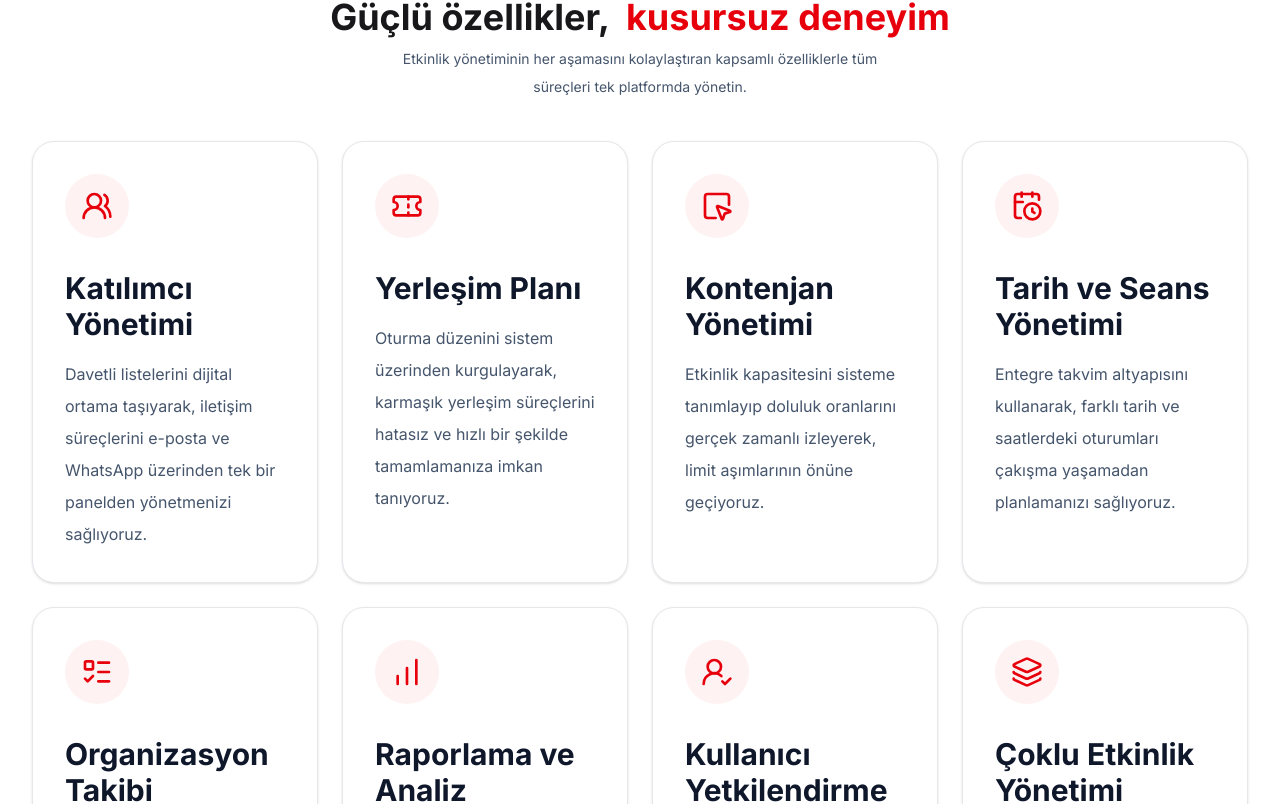
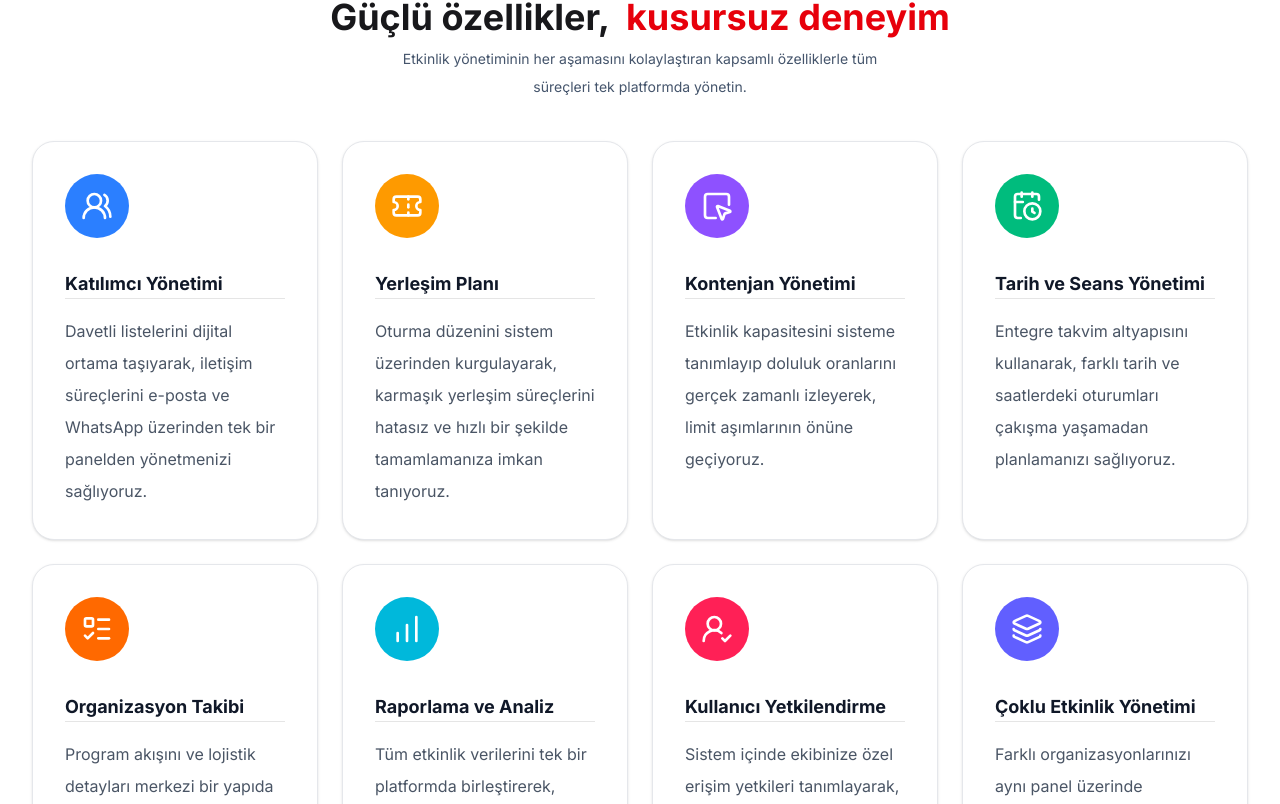
Before and after one commit to beyzaisil/Evenly-Landing, a Next.js app: page / in a window 1280 px wide. Shown: the part 1196-2000 px from the top of the page. Built offline with nearby package versions, Linux system fonts and the light colour scheme.

Commit message:
feat: enhance FeatureCard component with tone and background props

```diff
--- a/components/blocks/cards/FeatureCard.tsx
+++ b/components/blocks/cards/FeatureCard.tsx
@@ -1,19 +1,20 @@
 import { Feature } from "@/types/features";
 
-export function FeatureCard({ icon: Icon, title, description }: Feature) {
+
+export function FeatureCard({ icon: Icon, title, description, tone, cardBackground }: Feature) {
   return (
-    <div className="flex flex-col justify-between rounded-3xl border border-gray-200 bg-white p-8 shadow-sm transition-all duration-300 hover:-translate-y-2 hover:shadow-xl ">
+    <div className={`flex flex-col items-start rounded-3xl border border-gray-200 bg-white p-8 shadow-sm transition-all duration-300 hover:-translate-y-2 hover:shadow-md ${cardBackground} `}>
       <div>
 
-        <div className="mb-8 flex h-16 w-16 items-center justify-center rounded-full bg-red-50">
-          <Icon className="h-8 w-8 text-red-600" />
+        <div className={`mb-8 flex h-16 w-16 items-center justify-center rounded-full ${tone}`}>
+          <Icon className="h-8 w-8" />
         </div>
 
-        <h3 className="mb-4 text-3xl font-bold text-slate-900">
+        <h3 className="mb-4 text-lg font-bold text-gray-900 border-b">
           {title}
         </h3>
 
-        <p className="leading-8 text-slate-600 ">
+        <p className="leading-8 text-gray-600 ">
           {description}
         </p>
       </div>
```
